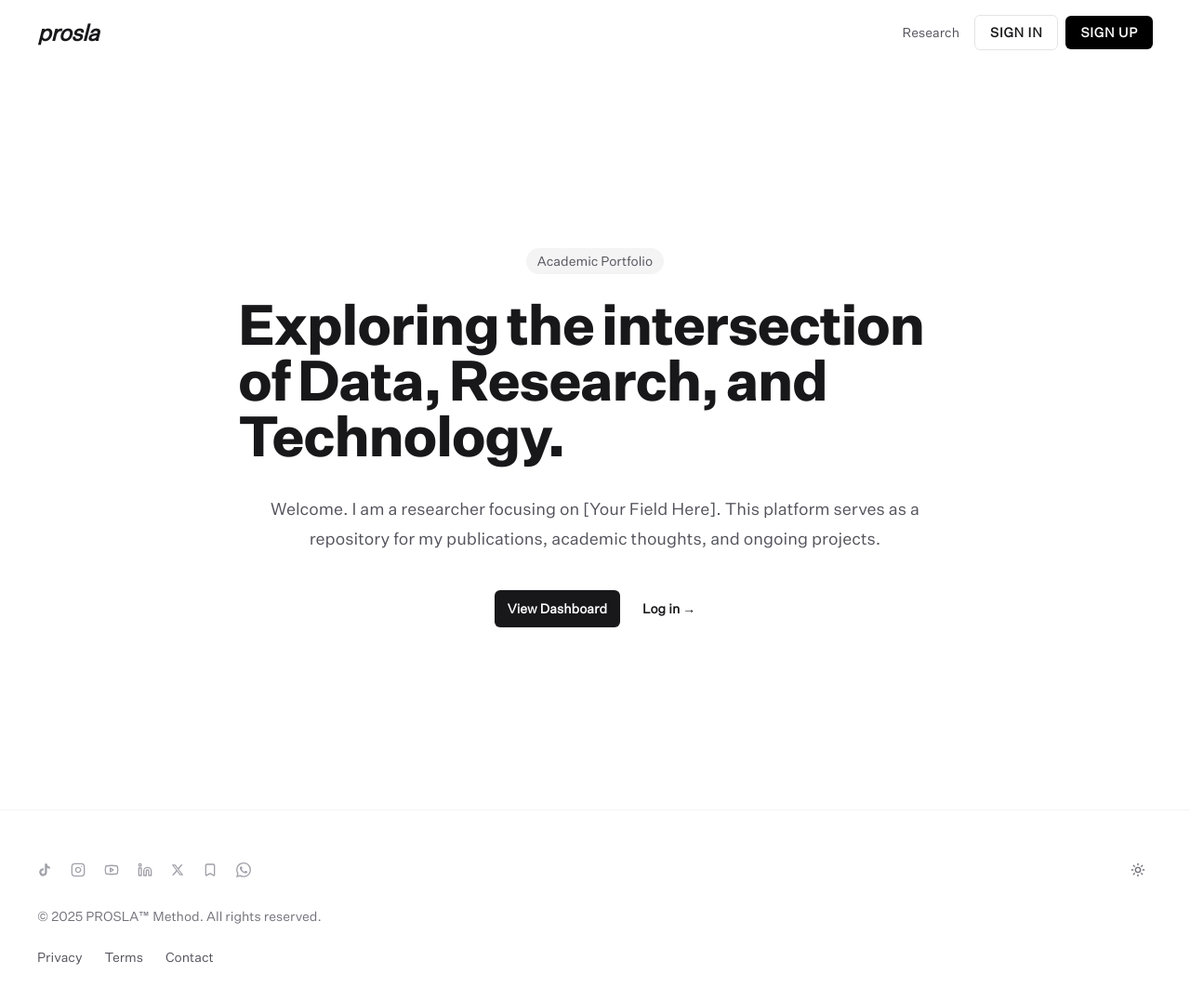
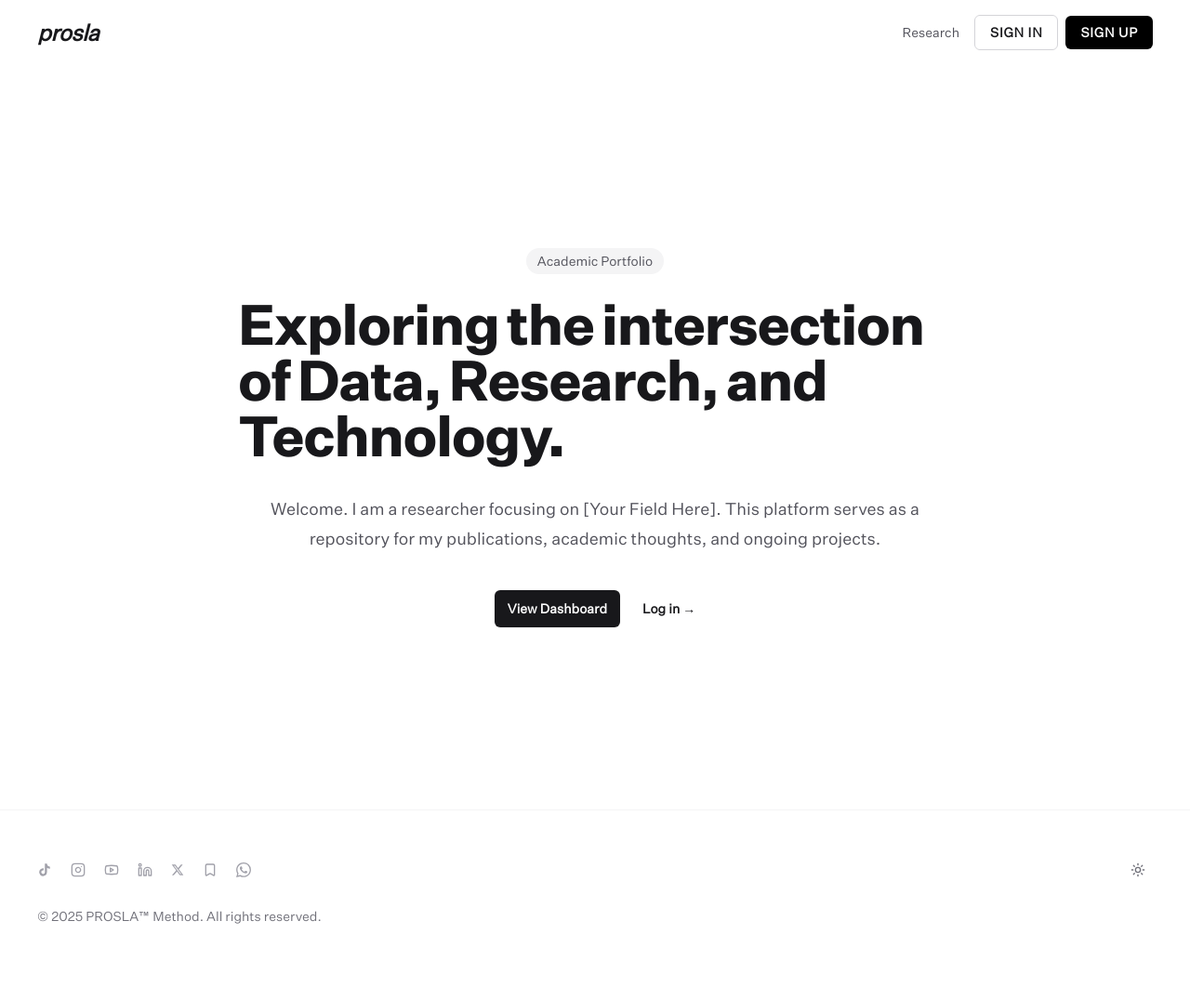
Before and after one commit to RiseforHope/personal-website, a Next.js app: page / in a window 1280 px wide. Shown: the top 1076 px of the page at 93% size. After the commit the page ends 1044 px from the top, so only its background shows below. Built offline with nearby package versions, Linux system fonts and the light colour scheme; no server answers.

Commit message:
auth feature

```diff
--- a/components/Footer.tsx
+++ b/components/Footer.tsx
@@ -98,17 +98,6 @@ export function Footer() {
           </p>
 
           {/* Footer Links */}
-          <div className="flex gap-6 text-sm text-zinc-600 dark:text-zinc-400">
-            <Link href="#" className="hover:text-black dark:hover:text-white">
-              Privacy
-            </Link>
-            <Link href="#" className="hover:text-black dark:hover:text-white">
-              Terms
-            </Link>
-            <Link href="#" className="hover:text-black dark:hover:text-white">
-              Contact
-            </Link>
-          </div>
         </div>
       </div>
     </footer>
--- a/components/Navbar.tsx
+++ b/components/Navbar.tsx
@@ -55,7 +55,15 @@ export default async function Navbar() {
           ) : (
             /* Logged Out State */
             <div className="flex items-center gap-2">
-              <OutlineButton href="/auth/login">SIGN IN</OutlineButton>
+              {/* SIGN IN = Outline */}
+              <Link
+                href="/auth/login"
+                className="flex items-center justify-center rounded-md border border-zinc-300 bg-transparent px-4 py-2 text-sm font-bold tracking-wider text-zinc-900 uppercase transition hover:border-zinc-900 hover:bg-zinc-50 dark:border-zinc-700 dark:text-zinc-50 dark:hover:border-zinc-200 dark:hover:bg-zinc-900/40"
+              >
+                SIGN IN
+              </Link>
+
+              {/* SIGN UP = Solid */}
               <Link
                 href="/auth/signup"
                 className="flex items-center justify-center rounded-md bg-black px-4 py-2 text-sm font-bold tracking-wider text-white uppercase transition hover:bg-zinc-800 dark:bg-white dark:text-black dark:hover:bg-zinc-200"
```
